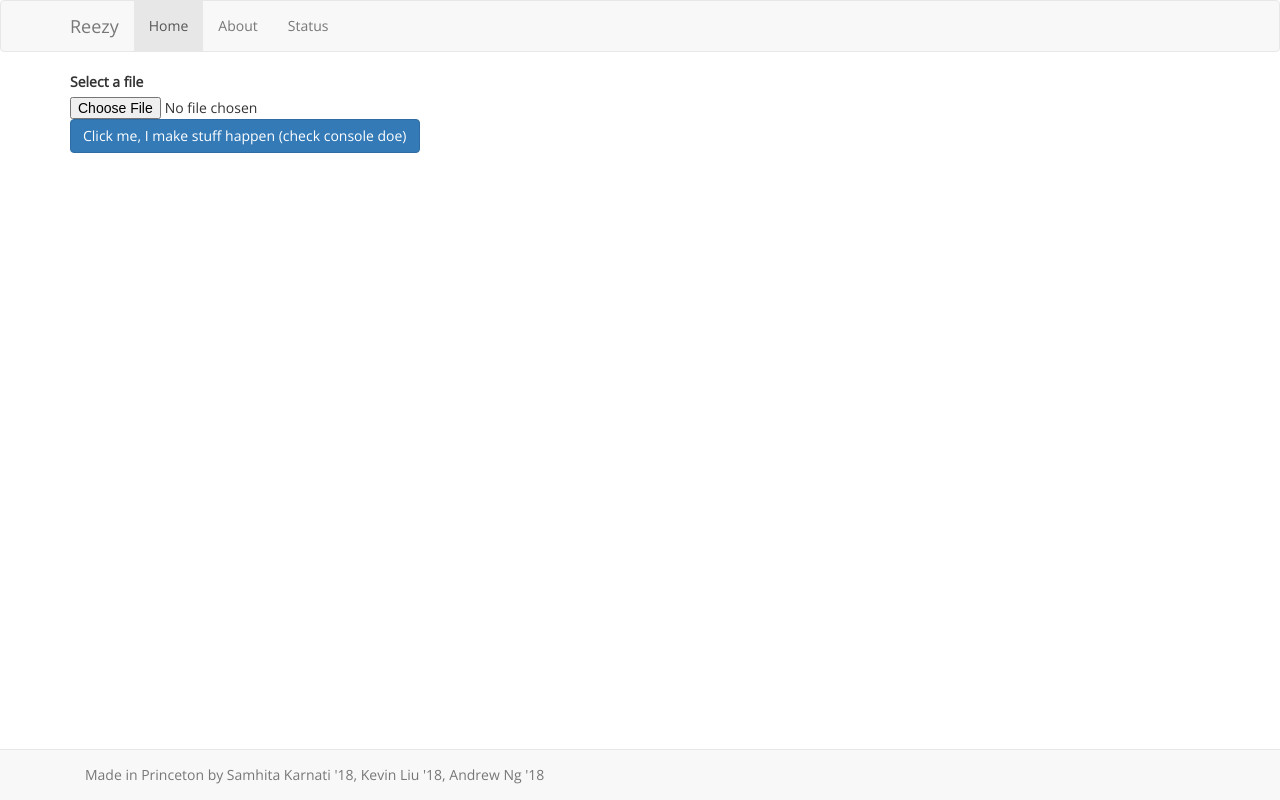
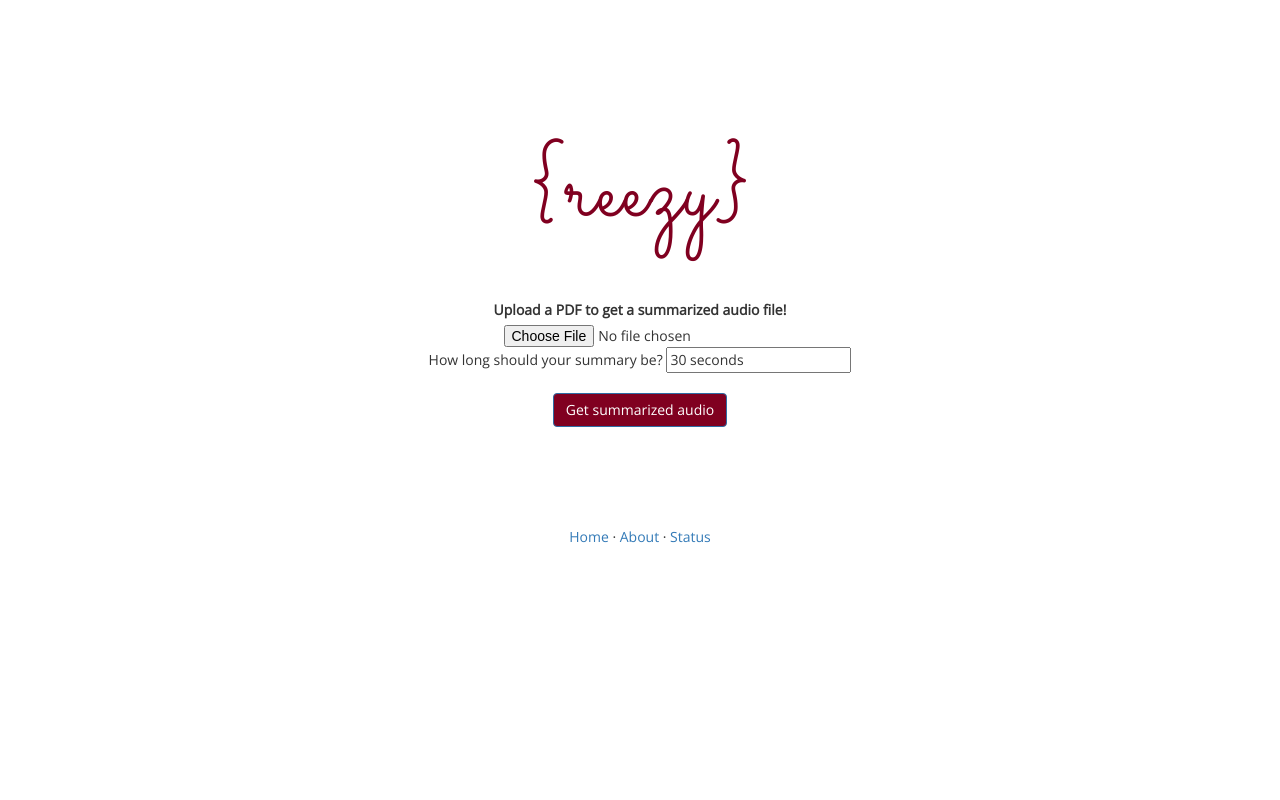
Before and after one commit to AndrewNg/reezy, a Flask app: page / in a window 1280 px wide. Run offline with Flask 2, Linux system fonts and the light colour scheme; some libraries are stand-ins or nearby versions.

Commit message:
front end

```diff
--- a/static/css/main.css
+++ b/static/css/main.css
@@ -1,3 +1,18 @@
+@import url('https://fonts.googleapis.com/css?family=Sacramento');
+
 body {
   font-family: 'Open Sans', sans-serif;
 }
+
+h1 {
+	font-size:100px;
+	color:#800020;
+	text-align: center;
+	font-family: 'Sacramento', cursive;
+}
+
+h2 {
+	color:#800020;
+}
+
+button:focus {outline:0;}
--- a/templates/about.html
+++ b/templates/about.html
@@ -7,4 +7,8 @@
     <p>About copy goes here</p>
   </div>
 </div>
+
+<div class="contents" align="center">
+    <p><a href="index">Home</a> &middot <a href="about">About</a> &middot <a href="status">Status</a></p>
+  </div>
 {% endblock %}
--- a/templates/base.html
+++ b/templates/base.html
@@ -9,18 +9,18 @@
   <script src="//js.pusher.com/4.0/pusher.min.js"></script>
 </head>
 <body>
-  {% set navigation_bar = [
+  <!-- {% set navigation_bar = [
   ('/', 'index', 'Home'),
   ('/about', 'about', 'About'),
   ('/status', 'status', 'Status')
   ] -%}
 
-  {% set active_page = active_page|default('index') -%}
+  {% set active_page = active_page|default('index') -%} -->
 
-  <nav class="navbar navbar-default">
+  <!-- <nav class="navbar navbar-default">
     <div class="container">
-      <!-- Brand and toggle get grouped for better mobile display -->
-      <div class="navbar-header">
+      <! Brand and toggle get grouped for better mobile display -->
+      <!-- <div class="navbar-header">
         <button type="button" class="navbar-toggle collapsed" data-toggle="collapse" data-target="#bs-example-navbar-collapse-1" aria-expanded="false">
           <span class="sr-only">Toggle navigation</span>
           <span class="icon-bar"></span>
@@ -30,7 +30,7 @@
         <a class="navbar-brand" href="/">Reezy</a>
       </div>
 
-      <!-- Collect the nav links, forms, and other content for toggling -->
+      Collect the nav links, forms, and other content for toggling
       <div class="collapse navbar-collapse" id="bs-example-navbar-collapse-1">
         <ul class="nav navbar-nav">
           {% for href, id, caption in navigation_bar %}
@@ -39,9 +39,9 @@
           </li>
           {% endfor %}
         </ul>
-      </div><!-- /.navbar-collapse -->
-    </div><!-- /.container-fluid -->
-  </nav>
+      </div>
+    </div>
+  </nav> -->
   {% with messages = get_flashed_messages() %}
   {% if messages %}
   <ul class=flashes>
@@ -52,11 +52,11 @@
   {% endif %}
   {% endwith %}
   {% block content %}{% endblock %}
-  <div class="navbar navbar-default navbar-fixed-bottom">
+<!--   <div class="navbar navbar-default navbar-fixed-bottom">
     <div class="container">
       <p class="navbar-text">Made in Princeton by Samhita Karnati '18, Kevin Liu '18, Andrew Ng '18</p>
     </div>
-  </div>
+  </div> -->
   <script src="{{ url_for('.static', filename='js/jquery-2.2.4.min.js')}}"></script>
   <script src="{{ url_for('.static', filename='js/bootstrap.min.js') }}"></script>
   <script type="text/javascript" src="{{ url_for('static', filename='js/main.js') }}"></script>
--- a/templates/index.html
+++ b/templates/index.html
@@ -11,15 +11,62 @@
     console.log(data.message);
   });
 </script>
-<div class="container">
+
+<div class = "container">
+  <div class="contents">
+    <br>
+    <br>
+    <br>
+    <br>
+    <br>
+    <br>
+    <h1> {reezy} </h1>
+    <br>
+    <br>
+  </div>
+  <div class="contents" align="center">
     <form id="upload-file" method="post" enctype="multipart/form-data">
       <fieldset>
-      <label for="file">Select a file</label>
+        <label for="file">Upload a PDF to get a summarized audio file!</label>
         <input name="file" type="file">
       </fieldset>
       <fieldset>
-      <button type="button" class="btn btn-primary">Click me, I make stuff happen (check console doe)</button>
+        <form>
+          How long should your summary be?
+          <input type="text" value="30 seconds" name="length">
+        </form>
+        <br>
+        <br>
+      </fieldset>
+      <fieldset>
+        <button type="button" class="btn button btn-primary" style="background-color:#800020">Get summarized audio</button>
       </fieldset>
     </form>
   </div>
+  <br>
+  <br>
+  <br>
+  <br>
+  <br>
+  <div class="contents" align="center">
+    <p><a href="index">Home</a> &middot <a href="about">About</a> &middot <a href="status">Status</a></p>
+  </div>
+</div>
+
+<!-- <div class="container" align="center" style="padding-top:100px;padding-bottom:100px">
+  <h1> {reezy} </h1>
+  <br>
+  <br>
+  <div class="contents" align="center" >
+    <form id="upload-file" method="post" enctype="multipart/form-data">
+      <fieldset>
+        <label for="file">Upload a PDF to get a summarized audio file!</label>
+        <input name="file" type="file">
+      </fieldset>
+      <fieldset>
+        <button type="button" class="btn btn-primary" style="background-color:#800020">Get summarized audio</button>
+      </fieldset>
+    </form>
+  </div>
+</div> -->
 {% endblock %}
```
Also changed, not shown: templates/status.html (+11 -4 lines). Lines whose indentation alone changed are shown as unchanged.
